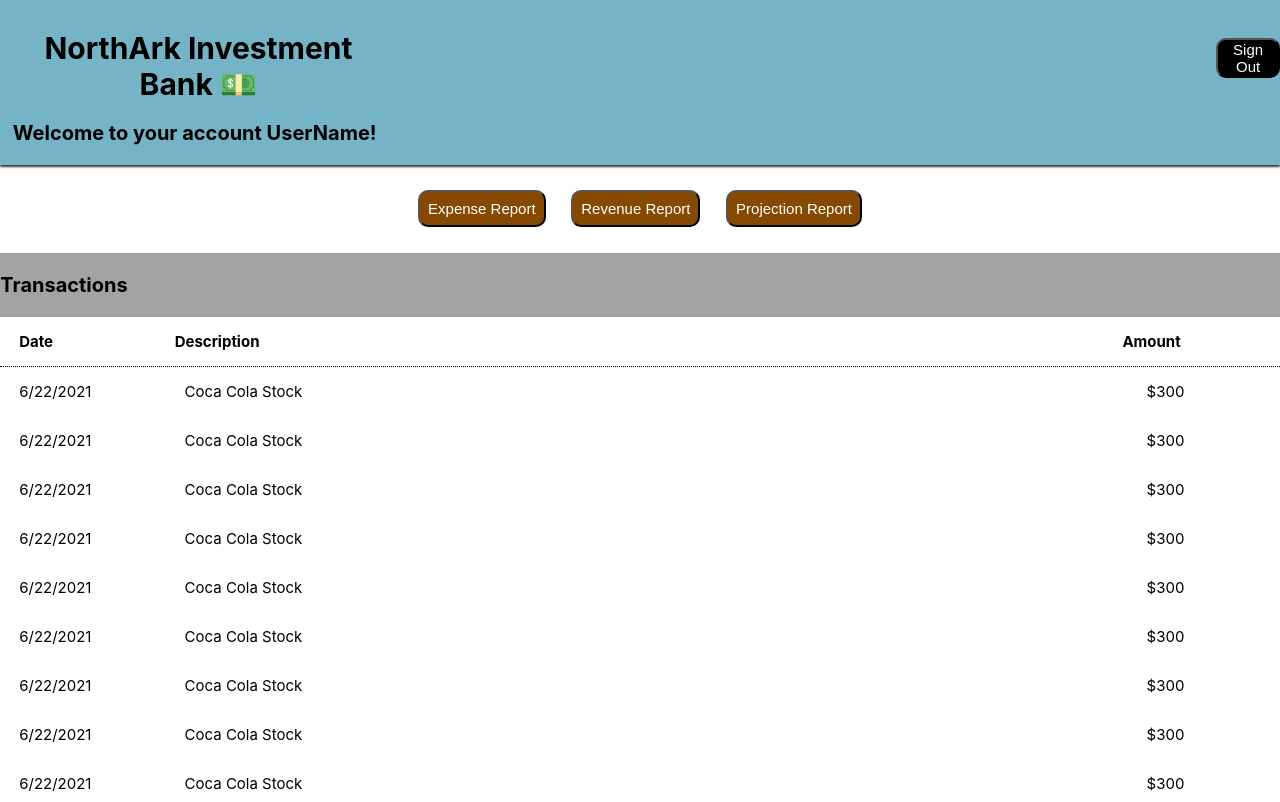
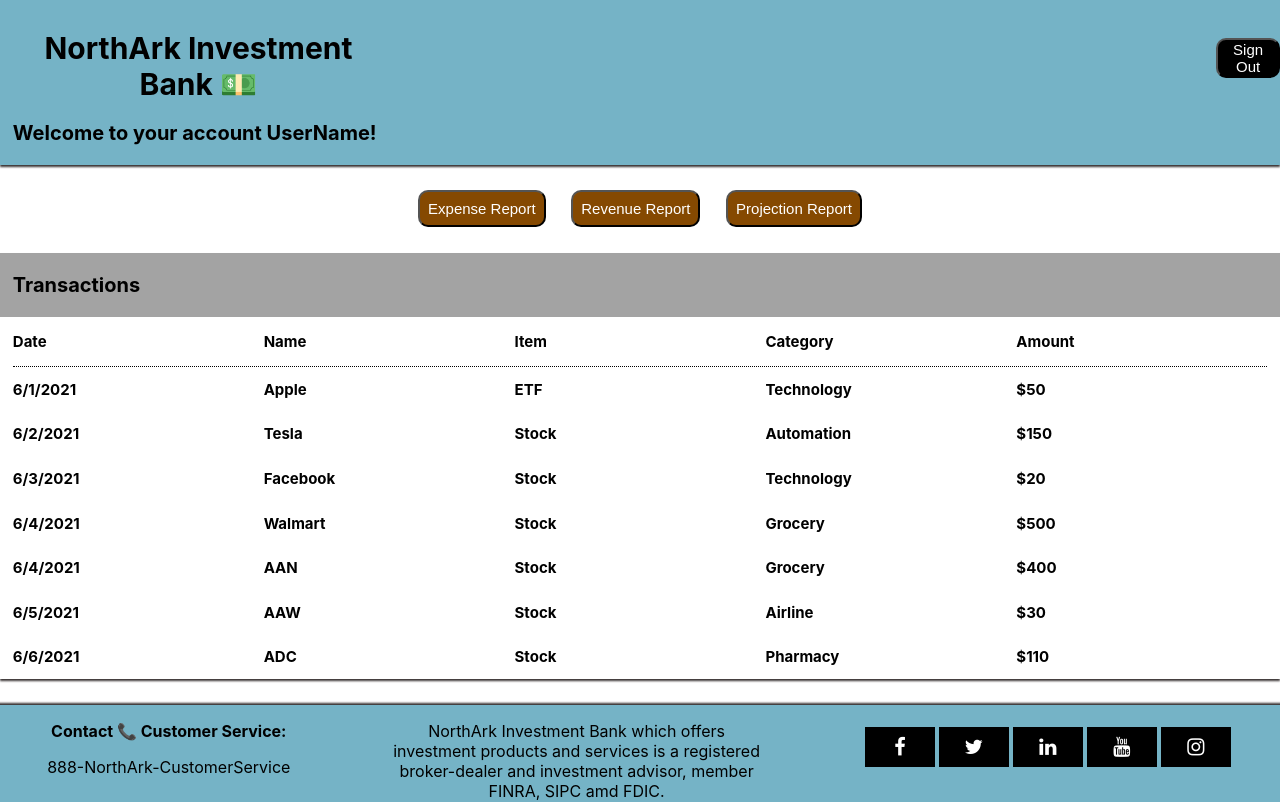
Before and after one commit to arthurs14/Minos-Labs-NorthArk-Bank-Project, a React (Create React App) app in the folder client/: page /LoggedInHomePage in a window 1280 px wide. Shown: the top 802 px of the page. Built offline with nearby package versions, Linux system fonts and the light colour scheme.

Commit message:
Created dummy data for Transactions Log based on the structure Sergio provided, made some changes to its styling and implemented a simple sign out function for the signout button.

```diff
--- /dev/null
+++ b/client/src/Components/LoggedInHomePage/DummyData.js
@@ -0,0 +1,53 @@
+const transactionsData = [
+    {
+      Date: "6/1/2021",
+      Name: "Apple",
+      Item: "ETF",
+      Category: "Technology",
+      Amount: 50
+    },
+    {
+      Date: "6/2/2021",
+      Name: "Tesla",
+      Item: "Stock",
+      Category: "Automation",
+      Amount: 150
+    },
+    {
+      Date: "6/3/2021",
+      Name: "Facebook",
+      Item: "Stock",
+      Category: "Technology",
+      Amount: 20
+    },
+    {
+      Date: "6/4/2021",
+      Name: "Walmart",
+      Item: "Stock",
+      Category: "Grocery",
+      Amount: 500
+    },
+    {
+      Date: "6/4/2021",
+      Name: "AAN",
+      Item: "Stock",
+      Category: "Grocery",
+      Amount: 400
+    },
+    {
+      Date: "6/5/2021",
+      Name: "AAW",
+      Item: "Stock",
+      Category: "Airline",
+      Amount: 30
+    },
+    {
+      Date: "6/6/2021",
+      Name: "ADC",
+      Item: "Stock",
+      Category: "Pharmacy",
+      Amount: 110
+    }
+  ];
+
+  export default transactionsData;
--- a/client/src/Components/LoggedInHomePage/LIHPHeader.js
+++ b/client/src/Components/LoggedInHomePage/LIHPHeader.js
@@ -1,6 +1,17 @@
+import { useHistory } from 'react-router-dom';
 import './LoggedInHomePage.css'
 
 function LIHPHeader() {
+
+    const useSignOut = () => {
+        let history = useHistory()
+        return () => {
+            history.push('/')
+        }
+    }
+
+    const signOut = useSignOut()
+
     return (
       <div className="Header-Main-Box">
           <div className="Title-Box">
@@ -8,7 +19,7 @@
               <p className="User-Name-Text">Welcome to your account UserName!</p>
           </div>
           <div className="Sign-Out-Button-Box">
-              <button className="Sign-Out-Button">Sign Out</button>
+              <button className="Sign-Out-Button" onClick={signOut}>Sign Out</button>
           </div>
       </div>
     );
--- a/client/src/Components/LoggedInHomePage/LoggedInHomePage.css
+++ b/client/src/Components/LoggedInHomePage/LoggedInHomePage.css
@@ -73,49 +73,86 @@
     margin-bottom: 2%;
     width: 100%;
     box-shadow: #383232 0 2px 2px;
+    text-align: left;
     /* border: solid black 1px; */
   }
 
+  .Trans-Log-Title-Box {
+    background-color: #a3a3a3;
+  }
+
   .Trans-Log-Title {
-    margin-left: -90%;
-    background-color: #a3a3a3;
+    margin-left: 1%;
     font-size: 20px;
     font-weight: bold;
   }
 
-.Trans-Log-Trans-Titles {
+  .Trans-Log-Trans-Titles-Box {
     display: flex;
     flex-direction: row;
+    margin-left: 1%;
+    margin-right: 1%;
     font-size: 15px;
     font-weight: bold;
-    padding-right: 1.5%;
-    padding-left: 1.5%;
     border-bottom: dotted black 1px;
   }
 
-.Trans-Log-Trans-Date-Title {
-    margin-right: 9.8%;
+  .Trans-Log-Trans-Title-Date {
+    width: 20%;
   }
 
-.Trans-Log-Trans-Descr-Title {
-    margin-right: 69.5%;
+  .Trans-Log-Trans-Title-Name {
+    width: 20%;
   }
 
-.Trans-Log-Transactions {
+  .Trans-Log-Trans-Title-Item {
+    width: 20%;
+  }
+
+  .Trans-Log-Trans-Title-Category {
+    width: 20%;
+  }
+
+  .Trans-Log-Trans-Title-Amount {
+    width: 20%;
+  }
+
+  .Trans-Log-Trans-Main-Box {
+    display: flex;
+    flex-direction: column;
+    font-size: 15px;
+    font-weight: bold;
+  }
+
+  .Trans-Log-Trans-Box {
     display: flex;
     flex-direction: row;
-    font-size: 15px;
-    padding-right: 1.5%;
-    padding-left: 1.5%;
+    margin-top: 1%;
+    margin-bottom: 1%;
+    margin-left: 1%;
+    margin-right: 1%;
   }
 
-.Trans-Log-Date-Transaction {
-    margin-right: 7.5%;
+  .Trans-Log-Trans-Date {
+    width: 20%;
   }
 
-.Trans-Log-Descr-Transaction {
-    margin-right: 68%;
+  .Trans-Log-Trans-Name {
+    width: 20%;
   }
+
+  .Trans-Log-Trans-Item {
+    width: 20%;
+  }
+
+  .Trans-Log-Trans-Category {
+    width: 20%;
+  }
+
+  .Trans-Log-Trans-Amount {
+    width: 20%;
+  }
+
 
 /* Styling for LIHPFooter.js */
 .Footer-Main-Box {
--- a/client/src/Components/LoggedInHomePage/TransactionsLog.js
+++ b/client/src/Components/LoggedInHomePage/TransactionsLog.js
@@ -1,65 +1,36 @@
+import { useState } from 'react'
+import transactionsData from "./DummyData";
 import './LoggedInHomePage.css'
 
 function TransactionsLog() {
     return (
         <div className="Trans-Log-Main-Box">
-          <div className="Trans-Log-Title">
-              <p>Transactions</p>
+        <div className="Trans-Log-Title-Box">
+          <p className="Trans-Log-Title">Transactions</p>
         </div>
-          <div className="Trans-Log-Trans-Titles">
-              <p className="Trans-Log-Trans-Date-Title">Date</p>
-              <p className="Trans-Log-Trans-Descr-Title">Description</p>
-              <p className="Trans-Log-Trans-Amount-Title">Amount</p>
+        <div className="Trans-Log-Trans-Titles-Box">
+          <p className="Trans-Log-Trans-Title-Date">Date</p>
+          <p className="Trans-Log-Trans-Title-Name">Name</p>
+          <p className="Trans-Log-Trans-Title-Item">Item</p>
+          <p className="Trans-Log-Trans-Title-Category">Category</p>
+          <p className="Trans-Log-Trans-Title-Amount">Amount</p>
         </div>
-          <div className="Trans-Log-Transactions">
-              <p className="Trans-Log-Date-Transaction">6/22/2021</p>
-              <p className="Trans-Log-Descr-Transaction">Coca Cola Stock</p>
-              <p className="Trans-Log-Amount-Transaction">$300</p>
+        <div className="Trans-Log-Trans-Main-Box">
+          {transactionsData.map((tranData) => {
+            return (
+              <div className="Trans-Log-Trans-Box">
+                <div className="Trans-Log-Trans-Date">
+                  {new Date(tranData.Date).toLocaleDateString()}
                 </div>
-          <div className="Trans-Log-Transactions">
-              <p className="Trans-Log-Date-Transaction">6/22/2021</p>
-              <p className="Trans-Log-Descr-Transaction">Coca Cola Stock</p>
-              <p className="Trans-Log-Amount-Transaction">$300</p>
+                <div className="Trans-Log-Trans-Name">{tranData.Name}</div>
+                <div className="Trans-Log-Trans-Item">{tranData.Item}</div>
+                <div className="Trans-Log-Trans-Category">
+                  {tranData.Category}
                 </div>
-          <div className="Trans-Log-Transactions">
-              <p className="Trans-Log-Date-Transaction">6/22/2021</p>
-              <p className="Trans-Log-Descr-Transaction">Coca Cola Stock</p>
-              <p className="Trans-Log-Amount-Transaction">$300</p>
+                <div className="Trans-Log-Trans-Amount">${tranData.Amount}</div>
               </div>
-          <div className="Trans-Log-Transactions">
-              <p className="Trans-Log-Date-Transaction">6/22/2021</p>
-              <p className="Trans-Log-Descr-Transaction">Coca Cola Stock</p>
-              <p className="Trans-Log-Amount-Transaction">$300</p>
-          </div>
-          <div className="Trans-Log-Transactions">
-              <p className="Trans-Log-Date-Transaction">6/22/2021</p>
-              <p className="Trans-Log-Descr-Transaction">Coca Cola Stock</p>
-              <p className="Trans-Log-Amount-Transaction">$300</p>
-          </div>
-          <div className="Trans-Log-Transactions">
-              <p className="Trans-Log-Date-Transaction">6/22/2021</p>
-              <p className="Trans-Log-Descr-Transaction">Coca Cola Stock</p>
-              <p className="Trans-Log-Amount-Transaction">$300</p>
-          </div>
-          <div className="Trans-Log-Transactions">
-              <p className="Trans-Log-Date-Transaction">6/22/2021</p>
-              <p className="Trans-Log-Descr-Transaction">Coca Cola Stock</p>
-              <p className="Trans-Log-Amount-Transaction">$300</p>
-          </div>
-          <div className="Trans-Log-Transactions">
-              <p className="Trans-Log-Date-Transaction">6/22/2021</p>
-              <p className="Trans-Log-Descr-Transaction">Coca Cola Stock</p>
-              <p className="Trans-Log-Amount-Transaction">$300</p>
-          </div>
-          <div className="Trans-Log-Transactions">
-              <p className="Trans-Log-Date-Transaction">6/22/2021</p>
-              <p className="Trans-Log-Descr-Transaction">Coca Cola Stock</p>
-              <p className="Trans-Log-Amount-Transaction">$300</p>
-          </div>
-          <div className="Trans-Log-Transactions">
-              <p className="Trans-Log-Date-Transaction">6/22/2021</p>
-              <p className="Trans-Log-Descr-Transaction">Coca Cola Stock</p>
-              <p className="Trans-Log-Amount-Transaction">$300</p>
+            );
+          })}
         </div>
       </div>
     );
```
Lines whose indentation alone changed are shown as unchanged.
